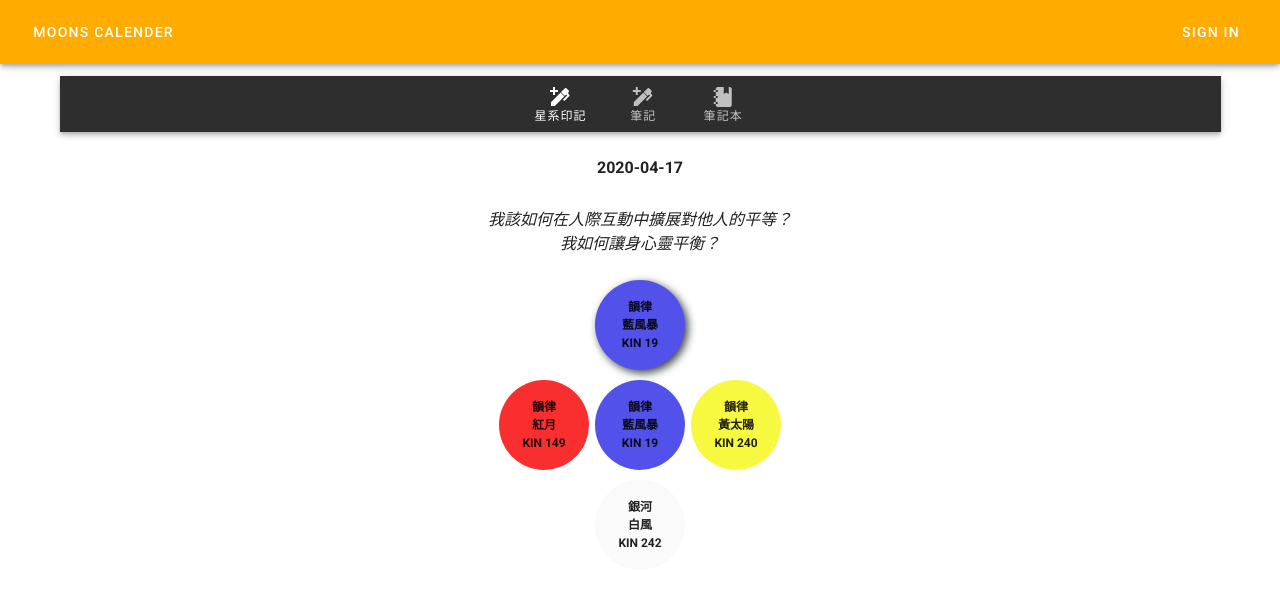
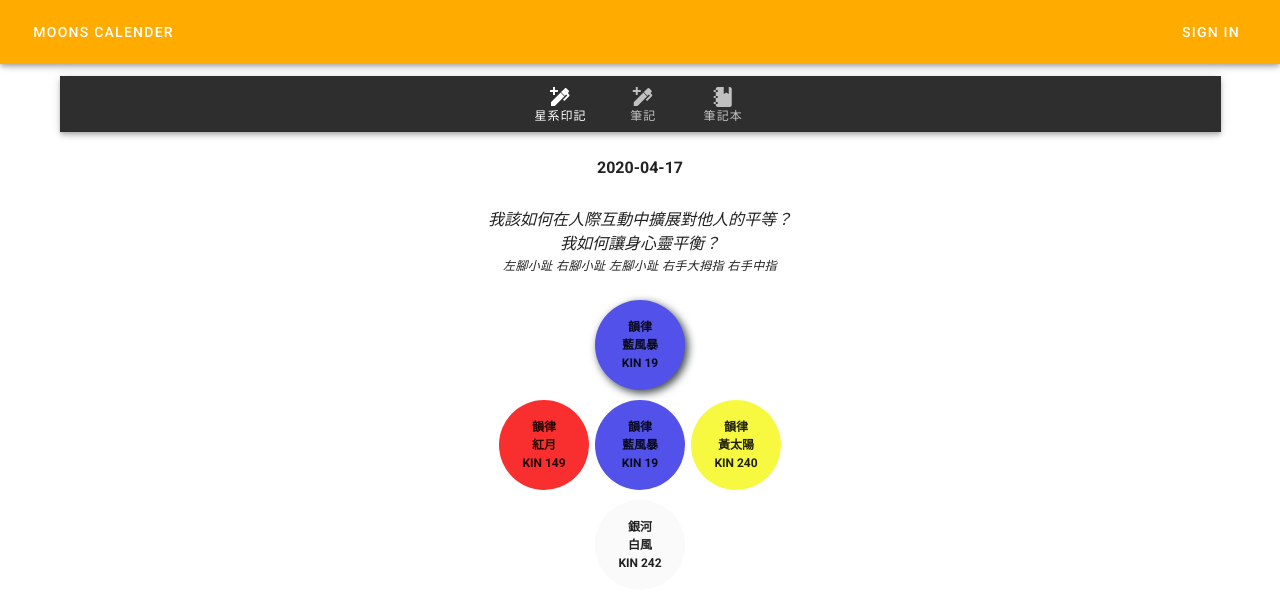
Before and after one commit to faytw/notes-my-daliy-kin, a Vue app: page / in a window 1280 px wide. Shown: the top 606 px of the page. Built offline with nearby package versions, Linux system fonts and the light colour scheme.

Commit message:
add infos of body to massage

```diff
--- a/src/components/Signature.vue
+++ b/src/components/Signature.vue
@@ -6,6 +6,14 @@
         :key="index"
       >
         {{ content }}
+      </div>
+      <div class="mc-body font-italic caption">
+        <span
+          v-for="(body, index) in bodyParts"
+          :key="index"
+        >
+          {{ body }}
+        </span>
       </div>
     </v-col>
     <v-col
@@ -38,6 +46,7 @@ export default {
   data: () => ({
     displayData: [],
     questionContent: [],
+    bodyParts: []
   }),
   computed: {
     ...mapState('signature', [
@@ -48,6 +57,7 @@ export default {
     infos(val) {
       this.setPositionNowProp(val)
       this.setQuestionContent(val)
+      this.setBodys(val)
     }
   },
   methods: {
@@ -73,6 +83,9 @@ export default {
       this.questionContent = tempString.split(`${mark}`)
         .filter(content => content)
         .map((content) => `${content}${mark}`)
+    },
+    setBodys(val) {
+      this.bodyParts = val.map(({ sealText }) => this.$t(`sealBody.${sealText}`))
     }
   },
 }
--- a/src/locales/zhHant.json
+++ b/src/locales/zhHant.json
@@ -51,6 +51,28 @@
     "mirror": "白鏡",
     "storm": "藍風暴"
   },
+  "sealBody": {
+    "sun": "右手大拇指",
+    "dragon": "右手食指",
+    "wind": "右手中指",
+    "night": "右手無名指",
+    "seed": "右手小指",
+    "snake": "右腳大拇趾",
+    "world-bridge": "右腳食趾",
+    "hand": "右腳中趾",
+    "star": "右腳無名趾",
+    "moon": "右腳小趾",
+    "dog": "左手大拇指",
+    "monkey": "左手食指",
+    "human": "左手中指",
+    "skywoler": "左手無名指",
+    "wizard": "左手小指",
+    "eagle": "左腳大拇趾",
+    "warrior": "左腳食趾",
+    "earth": "左腳中趾",
+    "mirror": "左腳無名趾",
+    "storm": "左腳小趾"
+  },
   "nav": {
     "notes": "筆記",
     "notebook": "筆記本",
```
